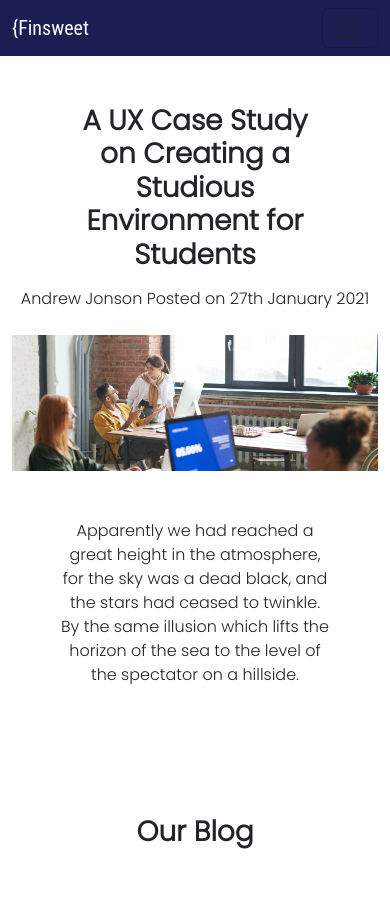
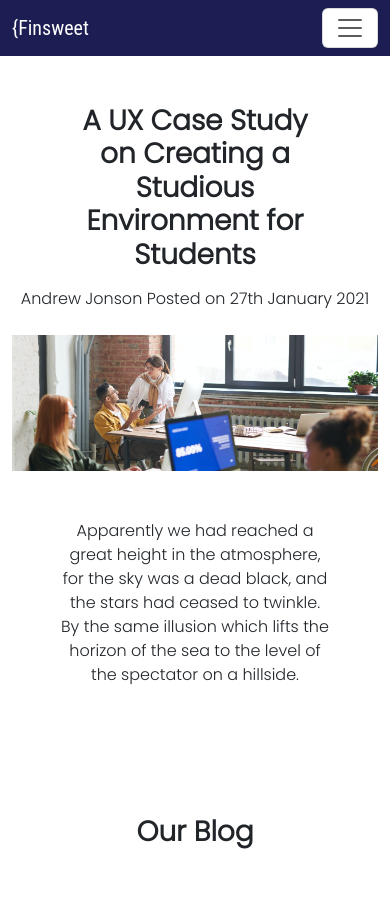
Before and after one commit to OybekOscar/team-project-3, a plain HTML site: page blogPage.html in a window 390 px wide. Shown: the top 900 px of the page. Drawn offline with nearby package versions, Linux system fonts and the light colour scheme.

Commit message:
Samariddin push qildi

```diff
--- a/blogPage.html
+++ b/blogPage.html
@@ -11,9 +11,19 @@
     <link href="https://cdn.jsdelivr.net/npm/bootstrap@5.3.0-alpha3/dist/css/bootstrap.min.css" rel="stylesheet"
         integrity="sha384-KK94CHFLLe+nY2dmCWGMq91rCGa5gtU4mk92HdvYe+M/SXH301p5ILy+dN9+nJOZ" crossorigin="anonymous" >
     <title>Blog</title>
+    <style>
+  .navbar-toggler {
+    padding: var(--bs-navbar-toggler-padding-y) var(--bs-navbar-toggler-padding-x);
+    font-size: var(--bs-navbar-toggler-font-size);
+    line-height: 1;
+    color: var(--bs-navbar-color);
+    background-color: white;
+    border: var(--bs-border-width) solid var(--bs-navbar-toggler-border-color);
+    border-radius: var(--bs-navbar-toggler-border-radius);
+    transition: var(--bs-navbar-toggler-transition);
+}
+</style>
 </head>
-
-
 
 <body>
 
```
Also changed, not shown: aboutus.html (+1 -1 lines), contactUs.html (+1 -1 lines), index.html (+1 -1 lines), work.html (+1 -1 lines).
